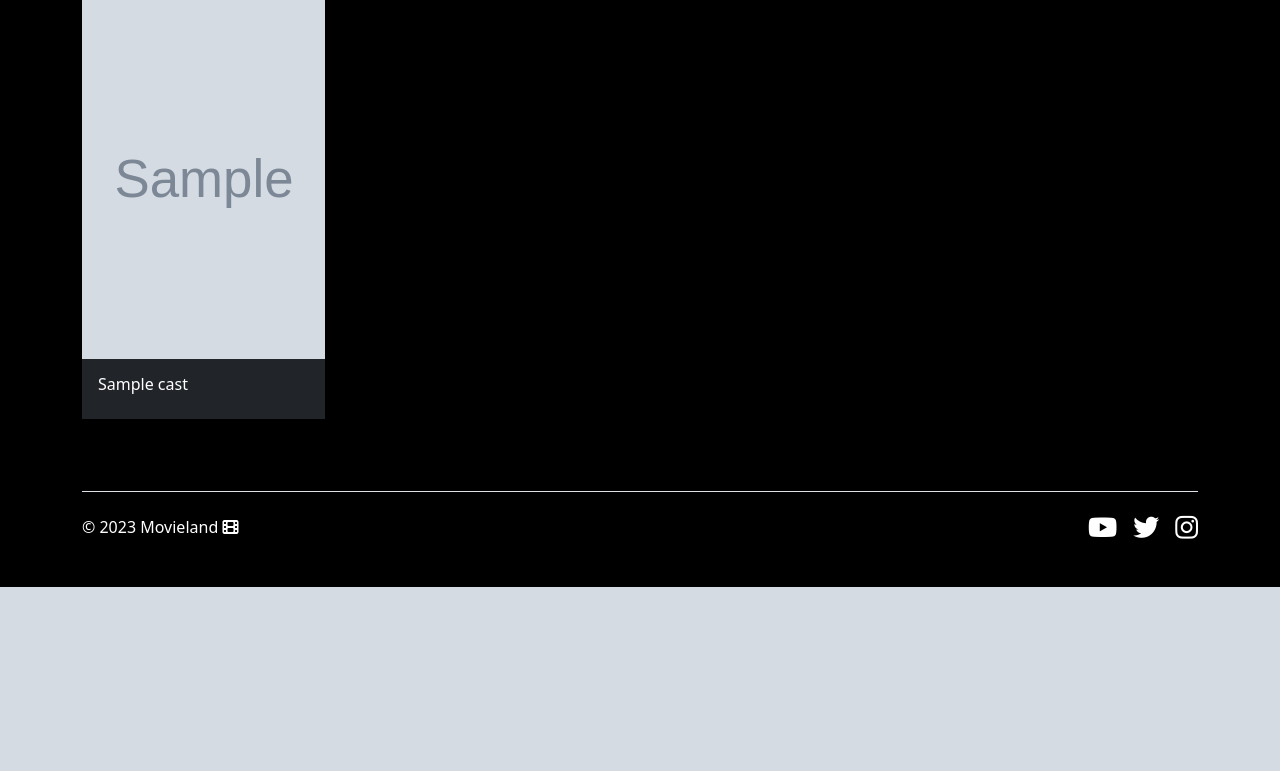
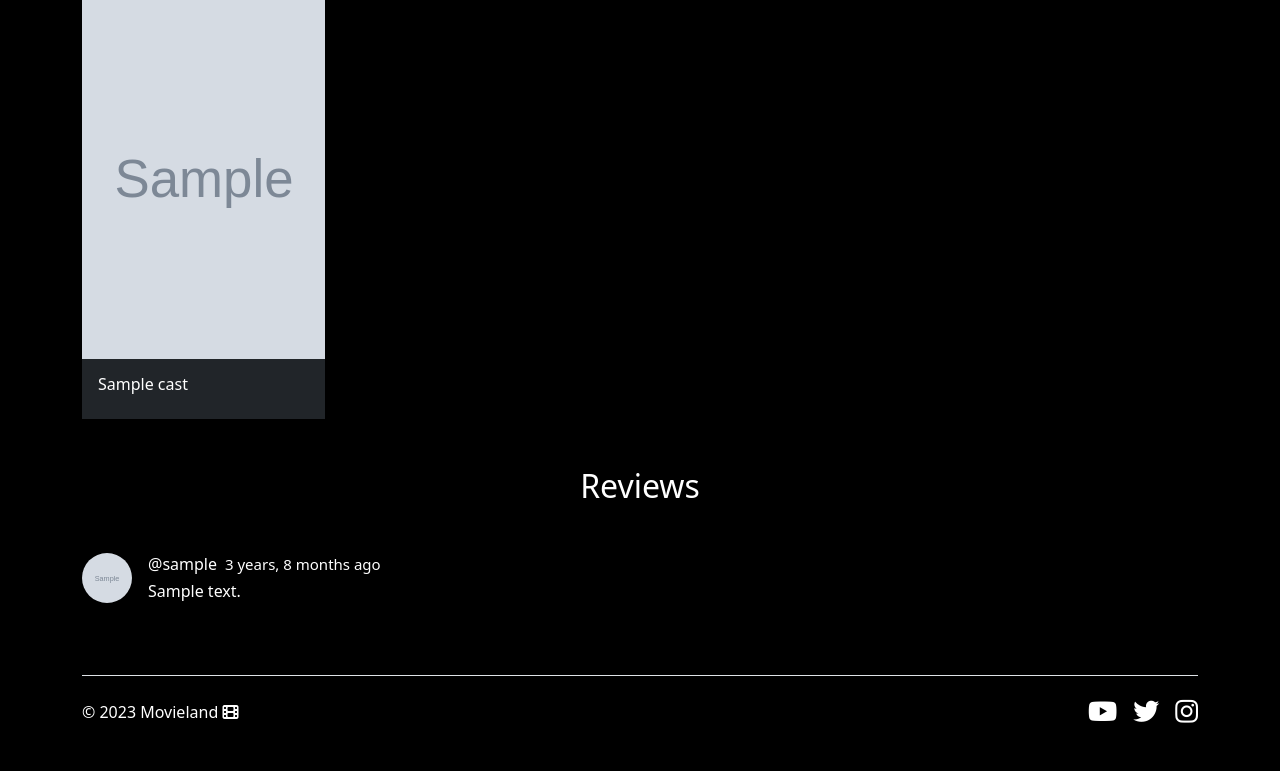
Before and after one commit to Hamayoon-yousafi/movieland, a Django app: page /movies/1/ in a window 1280 px wide. Shown: the part 1642-2413 px from the top of the page. Before the commit the page ends 2229 px from the top, so only its background shows below. Run offline with Django 4.2, Linux system fonts and the light colour scheme; tables that the repository leaves empty hold one stand-in row (values such as "Sample post"); grey boxes marked "Sample" are stand-in pictures; some libraries are stand-ins or nearby versions; some web fonts are replaced.

Commit message:
added reviews

```diff
--- a/movies/forms.py
+++ b/movies/forms.py
@@ -19,3 +19,11 @@ class ReviewForm(forms.ModelForm):
     class Meta:
         model = Review
         exclude = 'user_id', 'movie_id'
+
+    def __init__(self, *args, **kwargs):
+        super().__init__(*args, **kwargs)
+
+        for label, field in self.fields.items():
+            field.widget.attrs.update({'class': 'form-control custom-review-input bg-dark text-white'})
+            if label == 'body':
+                field.widget.attrs.update({'placeholder': 'Write your review for this movie.', 'id': 'review-body', 'rows': 1})
--- a/movies/models.py
+++ b/movies/models.py
@@ -37,19 +37,34 @@ class Review(models.Model):
     vote = models.CharField(max_length=255, choices=VOTE_TYPE)
     created = models.DateTimeField(auto_now_add=True)
 
+    def update_movie_votes(self, review_being_created):
+        if review_being_created == True:
+            if self.vote == 'up':
+                self.movie_id.total_positive_votes += 1
+            else:
+                self.movie_id.total_negative_votes += 1
+        else:
+            if self.vote == 'up':
+                if self.movie_id.total_positive_votes: self.movie_id.total_positive_votes -= 1
+            else:
+                if self.movie_id.total_negative_votes: self.movie_id.total_negative_votes -= 1
+        self.movie_id.save()
+
+
     def save(self, *args, **kwargs):
-        if self.vote == 'up':
-            self.movie_id.total_positive_votes += 1
-        else:
-            self.movie_id.total_negative_votes += 1
-        self.movie_id.save()
+        self.update_movie_votes(review_being_created=True)
         return super().save(*args, **kwargs)
+
+    def delete(self, *args, **kwargs):
+        self.update_movie_votes(review_being_created=False)
+        return super().delete(*args, **kwargs)
 
     def __str__(self):
         return f'{self.vote} | {self.movie_id}'
 
     class Meta:
         unique_together = [['user_id', 'movie_id']]
+        ordering = ('-created',)
 
 
 class MovieGenre(models.Model):
--- a/movies/templates/movies/movie_detail.html
+++ b/movies/templates/movies/movie_detail.html
@@ -29,7 +29,7 @@
                             <i class="fa-regular fa-heart"></i> {{ movie.total_positive_votes }}
                         </small>
                         <small>
-                            <i class="fa-regular fa-thumbs-down"></i> {{ movie.total_positive_votes }}
+                            <i class="fa-regular fa-thumbs-down"></i> {{ movie.total_negative_votes }}
                         </small>
                     </div>
                     <div class="movie-story mt-3 text-white">
@@ -66,7 +66,7 @@
         {% endif %}
 
         {% if movie.cast_ids %}
-            <div class="carousel-area mt-5">
+            <div class="carousel-area mt-5 mb-5">
                 <h2 class="text-white text-center mb-4">Top Cast</h2>
                 <div id="movie-cast">
                     {% for cast in movie.cast_ids.all %}
@@ -87,42 +87,52 @@
                 </div>
             </div>
         {% endif %}
+
+        <div class="mt-5 reviews">
+            <h2 class="text-white text-center mb-4 mt-5">Reviews</h2>
+
+            <div class="write-review mb-5">
+                {% if not request.user.id in reviewers and request.user.is_authenticated %}
+                    <form action="{% url 'review-create' movie.id %}" method="POST">
+                        {% csrf_token %}
+                        <div class="mb-3">
+                            {{ review_form.body }}
+                        </div>
+                        <div class="">
+                            {{ review_form.vote }}
+                        </div>
+                        <input type="submit" class="btn btn-secondary mt-3" value="Add Review">
+                    </form>
+                {% endif %}
             </div>
 
-    <!-- <div class="row">
-        <div class="col">
-            <a href="{% url 'movie-update' movie.id %}">Update</a>
-            <form action="{% url 'movie-delete' movie.id %}" method="POST">
+            <div class="reviews-area mt-3">
+                {% for review in reviews %}
+                    {% if review.body %}
+                        <div class="review d-flex align-items-center mb-5">
+                            <div class="reviewer-picture-area me-3">
+                                <img src="{{ review.user_id.profile.get_profile_picture }}" class="reviewer-img"/>
+                            </div>
+                            <div class="review-body">
+                                <div class="review-info d-flex align-items-center">
+                                    <h6 class="me-2 mb-0">@{{ review.user_id.username }}</h6>
+                                    <span class="time-diff">{{ review.created|timesince }} ago</span>
+                                    {% if review.user_id == request.user or request.user.is_superuser %}
+                                        <form action="{% url 'review-delete' movie_id=movie.id pk=review.id %}" class="ms-2" method="POST">
                                             {% csrf_token %}
-                <input type="submit" value="Delete {{ movie.title }}">
-            </form>
-        </div>
-        <div class="col">
-            {% if request.user.id in reviewers %}
-                <p>You have reviewed this movie.</p>
-            {% elif not request.user.is_authenticated %}
-                <p>Login to leave a review.</p>
-            {% else %}
-                <form action="{% url 'review-create' movie.id %}" method="POST">
-                    {% csrf_token %}
-                    {{ review_form.as_p }}
-                    <input type="submit" name="" value="Add Review">
+                                            <button class="btn btn-danger px-2 py-0"><i class="fa-regular fa-trash-can"></i></button>
                                         </form>
                                     {% endif %}
-
-            {% for review in reviews %}
-                <p>
-                    <strong>{{ review.user_id.username }}</strong>, {{ review.created }}
-                    <br>{{ review.body }} - {{ review.vote }}
-                    <br/>
-                    {% if review.user_id == request.user or request.user.is_superuser %}
-                        <form action="{% url 'review-delete' movie_id=movie.id pk=review.id %}" method="POST">
-                            {% csrf_token %}
-                            <input type="submit" value="Delete">
-                        </form>
+                                </div>
+                                <div class="review-text">
+                                    <p class="m-0 mt-1">{{ review.body }}</p>
+                                </div>
+                            </div>
+                        </div>
                     {% endif %}
-                </p>
                 {% endfor %}
             </div>
-    </div> -->
+        </div>
+
+    </div>
 {% endblock %}
--- a/static/js/movie_details.js
+++ b/static/js/movie_details.js
@@ -26,8 +26,7 @@ function pauseVideo() {
     trailer.pause();
 }
 
-
-trailer.addEventListener('mousemove', function(){
+function hoverOverTrailer(){
     if(!trailer.paused && !pause.classList.contains('show')){
         pause.classList.remove('hide');
         pause.classList.add('show');
@@ -36,4 +35,7 @@ trailer.addEventListener('mousemove', function(){
             pause.classList.add('hide');
         }, 1000);
     }
-})
+}
+
+trailer.addEventListener('mousemove', hoverOverTrailer)
+trailer.addEventListener('touch', hoverOverTrailer)
--- a/static/styles/movie_details.css
+++ b/static/styles/movie_details.css
@@ -43,8 +43,11 @@
 
 .trailer {
     width: 100%;
-    background: red;
     padding: 0px;
+}
+
+.review:last-child {
+    margin-bottom: 0px !important;
 }
 
 .video-control {
@@ -67,6 +70,33 @@
     cursor: grab;
     scroll-behavior: smooth;
 }
+
+.reviews {
+    color: white !important;
+}
+
+#review-body::placeholder {
+    color: rgb(118, 118, 118) !important;
+}
+
+.custom-review-input {
+    border: none !important;
+}
+
+.reviewer-img {
+    height: 50px;
+    border-radius: 100%;
+    object-fit: cover;
+    object-position: center;
+    width: 50px;
+}
+
+.time-diff {
+    font-weight: 300;
+    font-size: 15px;
+}
+
+
 
 .hide {
     animation: fade-away .5s ease forwards;
--- a/user/models.py
+++ b/user/models.py
@@ -4,7 +4,14 @@ from django.db import models
 
 class Profile(models.Model):
     user = models.OneToOneField(User, on_delete=models.CASCADE, null=True, blank=True, related_name='profile')
+    profile_picture = models.ImageField(blank=True, null=True, upload_to='user_profiles')
     favorite_genre = models.ForeignKey('movies.MovieGenre', on_delete=models.SET_NULL, null=True, blank=True)
 
+    @property
+    def get_profile_picture(self):
+        if self.profile_picture:
+            return self.profile_picture.url
+        else:
+            return '/static/img/blank_profile.jpg'
     # def __str__(self):
     #     return self.user
```
Also changed, not shown: movies/migrations/0019_alter_movie_options.py (added), movies/migrations/0020_remove_movie_total_negative_votes_and_more.py (added), movies/migrations/0021_movie_total_negative_votes_and_more.py (added), static/img/blank_profile.jpg (added), user/migrations/0005_profile_profile_picture_alter_profile_favorite_genre_and_more.py (added). Lines whose indentation alone changed are shown as unchanged.
